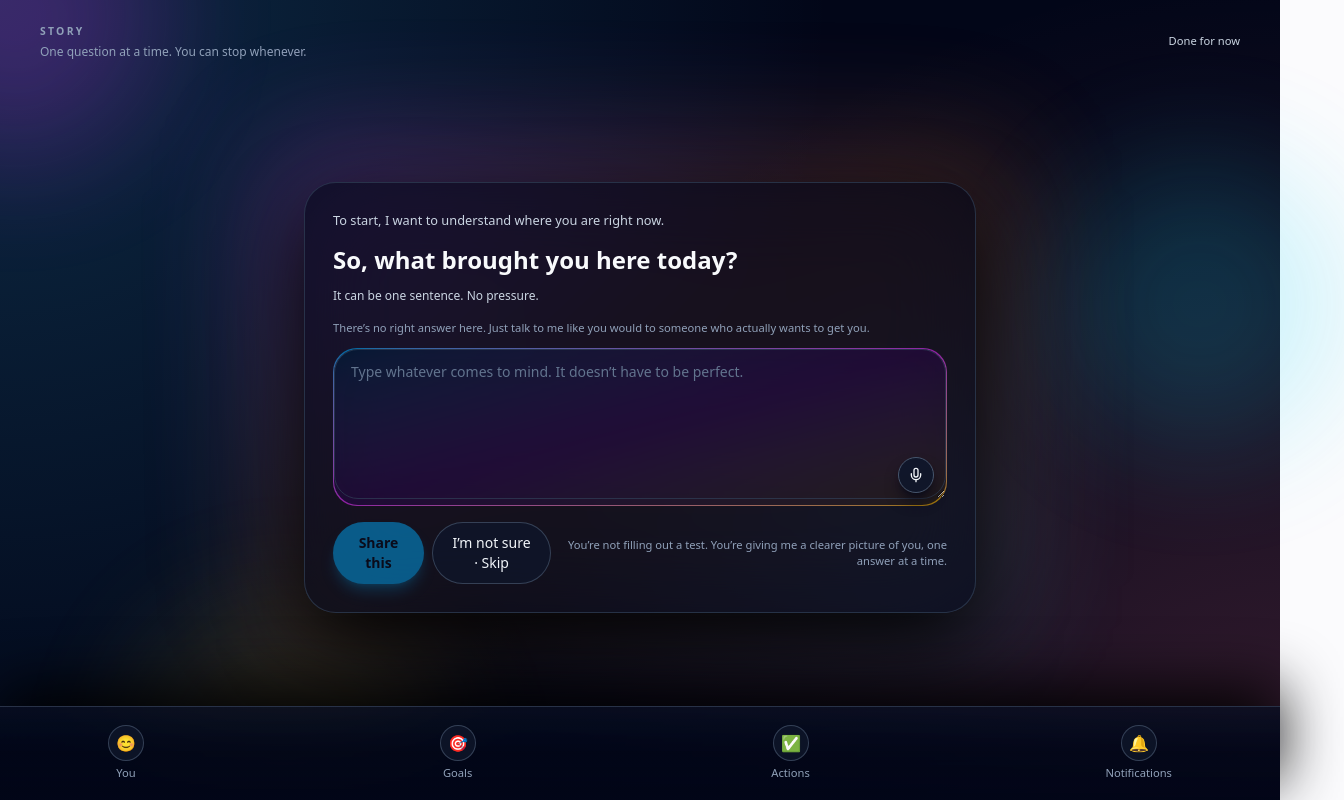
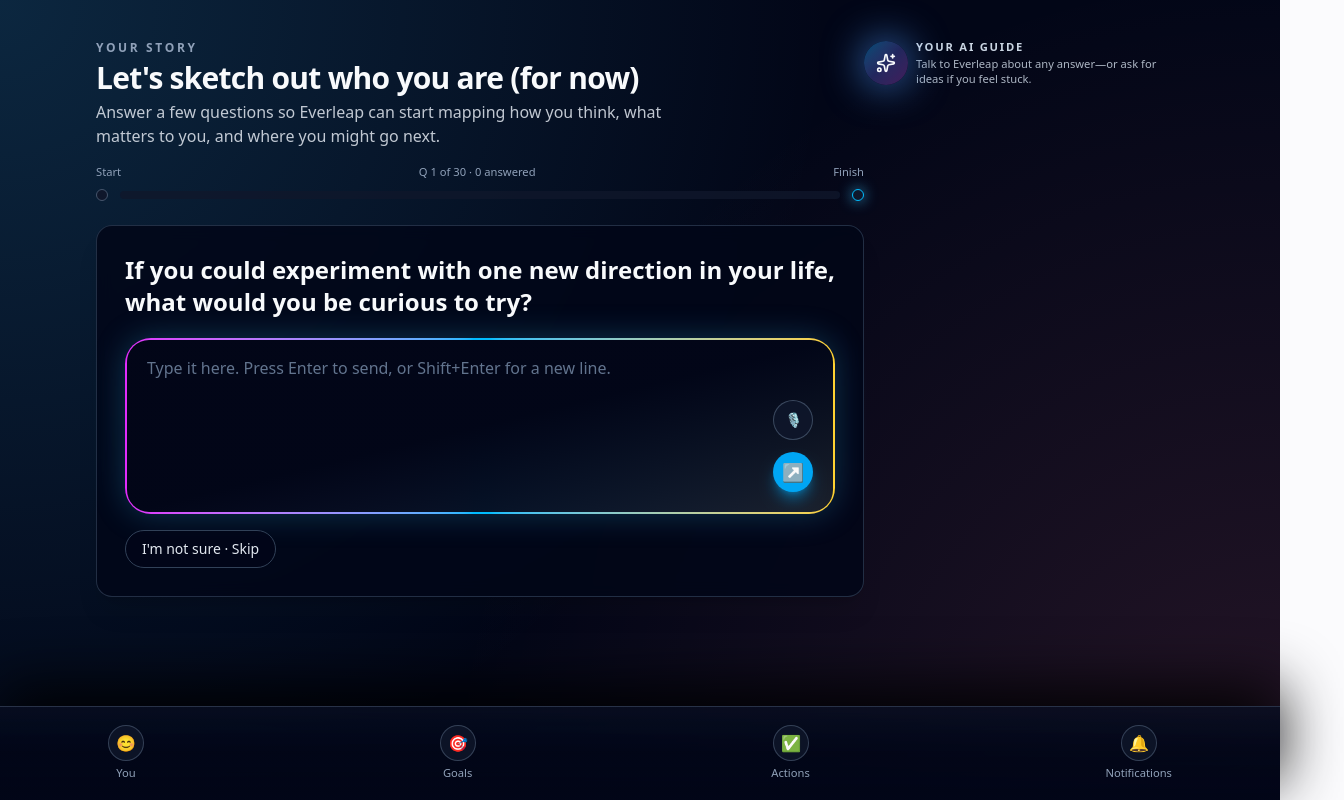
Before and after one commit to EverleapAI/web, a Next.js app: page /main/questions in a window 1280 px wide. Shown: the top 800 px of the page, 1344 px wide, since content can reach past the window. Built offline with nearby package versions, Linux system fonts and the light colour scheme.

Commit message:
Style Your Story questions page with progress and badges

```diff
--- a/src/app/main/questions/page.tsx
+++ b/src/app/main/questions/page.tsx
@@ -1,307 +1,258 @@
+// src/app/main/questions/page.tsx
 "use client";
 
-import { useState, useCallback, FormEvent } from "react";
-import Link from "next/link";
-import { Mic } from "lucide-react";
 import {
-  BottomNav,
-  type BottomNavKey,
-} from "@/components/navigation/BottomNav";
+  useEffect,
+  useMemo,
+  useState,
+  type KeyboardEvent,
+} from "react";
 
-type QuestionType = "onboarding" | "core" | "ancillary";
+import { AiGuideOrb } from "@/components/main/AiGuideOrb";
+import { BottomNav } from "@/components/navigation/BottomNav";
 
-type StoryQuestion = {
-  id: string;
-  type: QuestionType;
-  prompt: string;
-  hint?: string;
-  explanation?: string;
+const TOTAL_QUESTIONS = 30;
+
+type Badge = {
+  threshold: number;
+  title: string;
+  message: string;
 };
 
-const storyQuestions: StoryQuestion[] = [
-  // Onboarding
+const BADGES: Badge[] = [
   {
-    id: "onboarding-1",
-    type: "onboarding",
-    prompt: "So, what brought you here today?",
-    hint: "It can be one sentence. No pressure.",
+    threshold: 5,
+    title: "Curious Starter",
+    message: "Nice — you’ve already shared enough for a strong first snapshot.",
   },
   {
-    id: "onboarding-2",
-    type: "onboarding",
-    prompt: "What’s one thing you’re hoping Everleap might make easier?",
-    hint: "School, work, choices, people, energy… anything.",
+    threshold: 10,
+    title: "Momentum Builder",
+    message: "You’re on a roll. Everleap is getting a clearer picture of you.",
   },
   {
-    id: "onboarding-3",
-    type: "onboarding",
-    prompt:
-      "If life felt even a little better 6 months from now, what would be different?",
-  },
-
-  // Core persona seeds (examples)
-  {
-    id: "core-1",
-    type: "core",
-    prompt:
-      "Think about a recent moment when you felt the most like yourself. What was happening?",
-    hint: "Doesn’t have to be huge. Just honest.",
+    threshold: 15,
+    title: "Deep Diver",
+    message: "These answers are helping uncover layers most people never see.",
   },
   {
-    id: "core-2",
-    type: "core",
-    prompt:
-      "What kinds of situations drain your energy way faster than you expect?",
+    threshold: 20,
+    title: "Story Shaper",
+    message: "You’re shaping a powerful map of who you are and what’s possible.",
   },
   {
-    id: "core-3",
-    type: "core",
-    prompt:
-      "If you could experiment with one new direction in your life, what would you be curious to try?",
+    threshold: 25,
+    title: "Trailblazer",
+    message:
+      "You’re almost there — this is the kind of effort that changes things.",
+  },
+  {
+    threshold: 30,
+    title: "Story Complete (For Now)",
+    message:
+      "Amazing. You’ve finished this set — Everleap can work with a rich story.",
   },
 ];
 
-export default function StoryPage() {
-  const [index, setIndex] = useState(0);
-  const [value, setValue] = useState("");
-  const [isSubmitting, setIsSubmitting] = useState(false);
-  const [complete, setComplete] = useState(false);
-  const [isRecording, setIsRecording] = useState(false);
-  const [activeTab, setActiveTab] = useState<BottomNavKey>("story");
+export default function YourStoryQuestionsPage() {
+  // In your real app, these probably come from props or context.
+  const [currentQuestionIndex, setCurrentQuestionIndex] = useState(0); // 0-based
+  const answeredCount = currentQuestionIndex; // simple assumption for demo
 
-  const question = storyQuestions[index];
+  const [answer, setAnswer] = useState("");
+  const [showBadge, setShowBadge] = useState(false);
+  const [activeBadge, setActiveBadge] = useState<Badge | null>(null);
 
-  const goToNext = useCallback(() => {
-    setValue("");
-    if (index + 1 < storyQuestions.length) {
-      setIndex((i) => i + 1);
-    } else {
-      setComplete(true);
+  const progressPercent = useMemo(() => {
+    return Math.min(100, (answeredCount / TOTAL_QUESTIONS) * 100);
+  }, [answeredCount]);
+
+  // Determine which badge should be active based on answeredCount
+  useEffect(() => {
+    if (answeredCount === 0) return;
+
+    const badge = BADGES.slice()
+      .reverse()
+      .find((b) => answeredCount >= b.threshold);
+
+    if (badge && badge.threshold === answeredCount) {
+      setActiveBadge(badge);
+      setShowBadge(true);
+
+      // Auto-hide after a few seconds (optional)
+      const t = setTimeout(() => setShowBadge(false), 5000);
+      return () => clearTimeout(t);
     }
-  }, [index]);
+  }, [answeredCount]);
 
-  const handleSubmit = async (e: FormEvent) => {
-    e.preventDefault();
-    if (!question || isSubmitting) return;
+  const handleSubmit = () => {
+    if (!answer.trim()) return;
 
-    const trimmed = value.trim();
-    if (!trimmed) {
-      // If empty and they hit submit, just ignore for now.
-      // They can use "Skip for now" explicitly.
-      return;
-    }
+    // TODO: send answer to your API
+    setAnswer("");
 
-    try {
-      setIsSubmitting(true);
+    // Advance to next question (simple demo)
+    setCurrentQuestionIndex((prev) => Math.min(TOTAL_QUESTIONS, prev + 1));
+  };
 
-      // TODO: send to backend
-      // await fetch("/api/story/answer", {
-      //   method: "POST",
-      //   headers: { "Content-Type": "application/json" },
-      //   body: JSON.stringify({ questionId: question.id, answer: trimmed }),
-      // });
-
-      goToNext();
-    } finally {
-      setIsSubmitting(false);
+  const handleKeyDown = (e: KeyboardEvent<HTMLTextAreaElement>) => {
+    if (e.key === "Enter" && !e.shiftKey) {
+      e.preventDefault();
+      handleSubmit();
     }
   };
 
-  const handleSkip = () => {
-    if (!question || isSubmitting) return;
-
-    // TODO: optionally record a "skipped" event in backend later
-    goToNext();
-  };
-
-  const handleMicClick = () => {
-    // Placeholder for future voice capture integration.
-    // For now we just toggle a visual state.
-    setIsRecording((prev) => !prev);
-
-    // TODO: hook up Web Speech API or native app bridge here
-    // and append transcribed text into `value`.
-  };
-
-  if (complete || !question) {
-    return (
-      <div
-        className="min-h-screen bg-slate-950 text-slate-50"
-        style={{
-          backgroundImage:
-            "radial-gradient(circle at top left, rgba(56,189,248,0.2), transparent 55%), radial-gradient(circle at bottom right, rgba(251,113,133,0.2), transparent 55%)",
-        }}
-      >
-        <div className="relative flex min-h-screen flex-col items-center justify-center px-4 pb-20">
-          {/* Ambient blobs */}
-          <div className="pointer-events-none absolute inset-0">
-            <div className="absolute -top-24 left-[-10%] h-64 w-64 rounded-full bg-fuchsia-500/40 blur-3xl animate-pulse" />
-            <div className="absolute bottom-0 right-[-20%] h-64 w-64 rounded-full bg-sky-400/30 blur-3xl animate-pulse" />
-          </div>
-
-          <div className="relative max-w-md text-center">
-            <div className="mb-4 text-xs font-semibold uppercase tracking-[0.22em] text-slate-400">
-              Story
-            </div>
-            <h1 className="mb-3 text-2xl font-semibold tracking-tight text-slate-50">
-              Thanks for sharing
-            </h1>
-            <p className="mb-6 text-sm text-slate-300">
-              This already gives me a better sense of where you are. We’ll keep
-              building your story over time, not all at once.
-            </p>
-            <div className="flex flex-col gap-3 sm:flex-row sm:justify-center">
-              <Link
-                href="/main"
-                className="inline-flex items-center justify-center rounded-full bg-sky-500 px-5 py-2.5 text-sm font-semibold text-slate-950 shadow-lg shadow-sky-500/40 transition hover:bg-sky-400 focus-visible:outline-none focus-visible:ring-2 focus-visible:ring-sky-300 focus-visible:ring-offset-2 focus-visible:ring-offset-slate-950"
-              >
-                Back to Spotlight
-              </Link>
-              <button
-                type="button"
-                onClick={() => {
-                  setIndex(0);
-                  setValue("");
-                  setComplete(false);
-                }}
-                className="inline-flex items-center justify-center rounded-full border border-slate-600/80 bg-slate-900/80 px-5 py-2.5 text-sm font-semibold text-slate-100 hover:bg-slate-800/80"
-              >
-                Keep answering
-              </button>
-            </div>
-          </div>
-        </div>
-
-        {/* Bottom nav */}
-        <BottomNav activeKey={activeTab} onChange={setActiveTab} />
-      </div>
-    );
-  }
-
-  const isOnboarding = question.type === "onboarding";
+  const questionText =
+    "If you could experiment with one new direction in your life, what would you be curious to try?";
 
   return (
     <div
-      className="min-h-screen bg-slate-950 text-slate-50"
+      className="min-h-screen bg-[#020617] text-slate-50"
       style={{
         backgroundImage:
-          "radial-gradient(circle at top left, rgba(56,189,248,0.2), transparent 55%), radial-gradient(circle at bottom right, rgba(251,113,133,0.2), transparent 55%)",
+          "radial-gradient(circle at top left, rgba(56,189,248,0.18), transparent 55%), radial-gradient(circle at bottom right, rgba(251,113,133,0.14), transparent 55%)",
       }}
     >
-      <div className="relative flex min-h-screen flex-col px-4 pt-6 pb-24 sm:px-6 md:px-10">
-        {/* Animated ambient blobs */}
-        <div className="pointer-events-none absolute inset-0">
-          <div className="absolute -top-32 left-[-10%] h-72 w-72 rounded-full bg-fuchsia-500/30 blur-3xl animate-pulse" />
-          <div className="absolute top-40 right-[-5%] h-72 w-72 rounded-full bg-cyan-400/25 blur-3xl animate-pulse" />
-          <div className="absolute bottom-[-15%] left-[10%] h-80 w-80 rounded-full bg-amber-300/20 blur-3xl animate-pulse" />
-        </div>
+      <div className="relative mx-auto flex min-h-screen w-full max-w-6xl flex-col px-4 pb-20 pt-6 md:px-8 md:pt-10">
+        {/* Page header */}
+        <header className="mb-4 md:mb-6">
+          {/* Title + AI guide (desktop) */}
+          <div className="flex flex-col gap-3 md:flex-row md:items-start md:justify-between">
+            <div className="max-w-xl">
+              <p className="text-xs font-semibold uppercase tracking-[0.22em] text-slate-400">
+                Your story
+              </p>
+              <h1 className="mt-1 text-2xl font-semibold tracking-tight text-slate-50 md:text-3xl">
+                Let&apos;s sketch out who you are (for now)
+              </h1>
+              <p className="mt-1 text-sm text-slate-200/85 md:text-base">
+                Answer a few questions so Everleap can start mapping how you
+                think, what matters to you, and where you might go next.
+              </p>
+            </div>
 
-        {/* Minimal top bar */}
-        <header className="relative mb-8 flex items-center justify-between">
-          <div className="flex flex-col">
-            <span className="text-[0.65rem] font-semibold uppercase tracking-[0.22em] text-slate-400">
-              Story
-            </span>
-            <span className="mt-1 text-xs text-slate-400">
-              One question at a time. You can stop whenever.
-            </span>
+            {/* AI guide – desktop only */}
+            <div className="hidden md:block">
+              <AiGuideOrb
+                subline="Talk to Everleap about any answer—or ask for ideas if you feel stuck."
+                source="your_story_questions_orb"
+              />
+            </div>
           </div>
-          <Link
-            href="/main"
-            className="text-[0.7rem] text-slate-300 underline-offset-4 hover:text-slate-100 hover:underline"
-          >
-            Done for now
-          </Link>
+
+          {/* Progress area (sits right under header, above card) */}
+          <div className="mt-4 w-full max-w-3xl">
+            <div className="flex items-center justify-between text-[0.7rem] text-slate-400">
+              <span>Start</span>
+              <span>
+                Q {Math.min(currentQuestionIndex + 1, TOTAL_QUESTIONS)} of{" "}
+                {TOTAL_QUESTIONS} · {answeredCount} answered
+              </span>
+              <span>Finish</span>
+            </div>
+
+            <div className="mt-2 flex items-center gap-3">
+              {/* Start dot */}
+              <div className="h-3 w-3 rounded-full bg-slate-900 border border-slate-600" />
+
+              {/* Bar */}
+              <div className="flex-1">
+                <div className="h-2 w-full rounded-full bg-slate-900/80 overflow-hidden">
+                  <div
+                    className="h-full rounded-full bg-gradient-to-r from-sky-400 via-indigo-400 to-fuchsia-400 transition-all duration-500"
+                    style={{ width: `${progressPercent}%` }}
+                  />
+                </div>
+              </div>
+
+              {/* End dot */}
+              <div className="h-3 w-3 rounded-full border border-sky-400 bg-slate-900 shadow-[0_0_14px_rgba(56,189,248,0.8)]" />
+            </div>
+          </div>
+
+          {/* AI guide – mobile */}
+          <div className="mt-4 md:hidden">
+            <AiGuideOrb
+              subline="Talk to Everleap about any answer—or ask for ideas if you feel stuck."
+              source="your_story_questions_orb"
+            />
+          </div>
         </header>
 
-        {/* Main question area */}
-        <main className="relative flex flex-1 flex-col items-center justify-center">
-          <div className="relative w-full max-w-2xl">
-            {/* Glow behind question area */}
-            <div className="pointer-events-none absolute -inset-x-10 -top-10 bottom-[-20px] rounded-[32px] bg-gradient-to-br from-fuchsia-500/35 via-orange-400/25 to-cyan-400/25 blur-3xl opacity-80" />
+        {/* Main content */}
+        <main className="flex flex-1 flex-col">
+          <section className="mt-2 md:mt-0">
+            {/* Badge card (shows every 5 answered) */}
+            {showBadge && activeBadge && (
+              <div className="mb-4 max-w-3xl">
+                <div className="rounded-2xl border border-amber-400/40 bg-slate-950/90 px-4 py-3 shadow-lg shadow-amber-400/25 backdrop-blur flex items-start gap-3">
+                  <div className="mt-1 h-8 w-8 rounded-full bg-amber-400/90 flex items-center justify-center text-slate-900 text-sm font-bold">
+                    ★
+                  </div>
+                  <div className="space-y-0.5">
+                    <div className="text-sm font-semibold text-amber-300">
+                      {activeBadge.title} unlocked
+                    </div>
+                    <p className="text-xs text-slate-200">
+                      {activeBadge.message}
+                    </p>
+                  </div>
+                </div>
+              </div>
+            )}
 
-            <div className="relative rounded-[32px] bg-slate-950/60 border border-slate-700/70 px-5 py-6 sm:px-7 sm:py-7 shadow-[0_30px_80px_rgba(0,0,0,0.9)] backdrop-blur-2xl">
-              {isOnboarding && (
-                <p className="mb-3 text-[0.8rem] text-slate-300">
-                  To start, I want to understand where you are right now.
-                </p>
-              )}
+            {/* Question card */}
+            <div className="max-w-3xl rounded-2xl border border-slate-700/70 bg-slate-950/85 p-5 shadow-xl backdrop-blur md:p-7">
+              <h2 className="text-xl font-semibold text-slate-50 md:text-2xl">
+                {questionText}
+              </h2>
 
-              <h1 className="mb-3 text-xl font-semibold leading-snug text-slate-50 sm:text-2xl">
-                {question.prompt}
-              </h1>
-
-              {question.hint && (
-                <p className="mb-4 text-xs text-slate-300">{question.hint}</p>
-              )}
-
-              {/* Micro-hint */}
-              <p className="mb-3 text-[0.7rem] text-slate-400">
-                There’s no right answer here. Just talk to me like you would to
-                someone who actually wants to get you.
-              </p>
-
-              <form onSubmit={handleSubmit} className="space-y-4">
-                {/* Gradient border wrapper for textarea */}
-                <div className="relative rounded-3xl bg-gradient-to-br from-sky-500/60 via-fuchsia-500/60 to-amber-400/60 p-[1px]">
-                  <div className="relative rounded-3xl bg-slate-950/80 backdrop-blur-xl">
-                    <textarea
-                      value={value}
-                      onChange={(e) => setValue(e.target.value)}
-                      placeholder="Type whatever comes to mind. It doesn’t have to be perfect."
-                      className="w-full min-h-[150px] rounded-3xl border border-slate-700/70 bg-transparent px-4 py-3 text-sm text-slate-50 placeholder:text-slate-500 focus:outline-none focus:border-transparent focus:ring-2 focus:ring-sky-300/80"
-                    />
-
-                    {/* Mic button */}
+              {/* Answer area – styled like Everleap Guide input */}
+              <div className="mt-5 rounded-[26px] bg-gradient-to-r from-fuchsia-500 via-sky-400 to-amber-300 p-[2px] shadow-[0_0_32px_rgba(56,189,248,0.25)]">
+                <div className="flex items-end gap-3 rounded-[22px] bg-gradient-to-br from-slate-950 via-slate-950 to-slate-900/95 px-5 py-4">
+                  <textarea
+                    className="flex-1 bg-transparent outline-none resize-none text-sm md:text-base text-slate-50 placeholder:text-slate-500 min-h-[140px]"
+                    placeholder="Type it here. Press Enter to send, or Shift+Enter for a new line."
+                    value={answer}
+                    onChange={(e) => setAnswer(e.target.value)}
+                    onKeyDown={handleKeyDown}
+                  />
+                  <div className="flex flex-col items-center gap-3 pb-1">
+                    {/* Mic button placeholder */}
                     <button
                       type="button"
-                      onClick={handleMicClick}
-                      className="absolute bottom-3 right-3 inline-flex h-9 w-9 items-center justify-center rounded-full bg-slate-900/90 border border-slate-600 text-slate-100 shadow-lg shadow-slate-950/70 hover:bg-slate-800 active:scale-95 transition"
-                      aria-label="Speak your answer"
+                      className="h-10 w-10 rounded-full bg-slate-900/90 border border-slate-600/80 flex items-center justify-center text-slate-200 text-sm hover:bg-slate-800/90 transition-colors"
                     >
-                      <Mic
-                        className={`h-4 w-4 ${
-                          isRecording ? "text-rose-300" : "text-slate-100"
-                        }`}
-                      />
+                      🎙
+                    </button>
+                    {/* Send button */}
+                    <button
+                      type="button"
+                      onClick={handleSubmit}
+                      className="h-10 w-10 rounded-full bg-sky-500 hover:bg-sky-400 transition-colors flex items-center justify-center text-slate-950 text-lg font-semibold shadow-lg shadow-sky-500/50"
+                    >
+                      ↗
                     </button>
                   </div>
                 </div>
+              </div>
 
-                <div className="flex flex-col gap-3 sm:flex-row sm:items-center sm:justify-between">
-                  <div className="flex gap-2">
-                    <button
-                      type="submit"
-                      disabled={isSubmitting || !value.trim()}
-                      className="inline-flex items-center justify-center rounded-full bg-sky-500 px-5 py-2.5 text-sm font-semibold text-slate-950 shadow-lg shadow-sky-500/40 transition hover:bg-sky-400 disabled:cursor-not-allowed disabled:opacity-50"
-                    >
-                      {index + 1 === storyQuestions.length
-                        ? "Finish for now"
-                        : "Share this"}
-                    </button>
-                    <button
-                      type="button"
-                      onClick={handleSkip}
-                      disabled={isSubmitting}
-                      className="inline-flex items-center justify-center rounded-full border border-slate-600/70 bg-slate-900/80 px-4 py-2.5 text-sm font-medium text-slate-100 hover:bg-slate-800/80 disabled:cursor-not-allowed disabled:opacity-50"
-                    >
-                      I’m not sure · Skip
-                    </button>
-                  </div>
-
-                  <div className="text-[0.7rem] text-slate-400 text-left sm:text-right">
-                    You’re not filling out a test. You’re giving me a clearer
-                    picture of you, one answer at a time.
-                  </div>
-                </div>
-              </form>
+              {/* Skip button */}
+              <div className="mt-4 flex">
+                <button
+                  type="button"
+                  className="px-4 py-2 rounded-full border border-slate-700 bg-slate-950/80 text-xs md:text-sm text-slate-200 hover:bg-slate-900 transition-colors"
+                >
+                  I&apos;m not sure · Skip
+                </button>
+              </div>
             </div>
-          </div>
+          </section>
         </main>
       </div>
 
-      {/* Bottom nav */}
-      <BottomNav activeKey={activeTab} onChange={setActiveTab} />
+      {/* Bottom nav – shared component */}
+      <BottomNav />
     </div>
   );
 }
```
